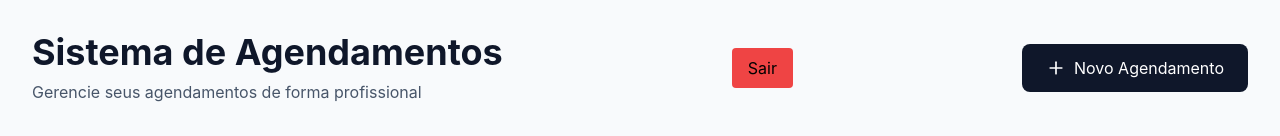
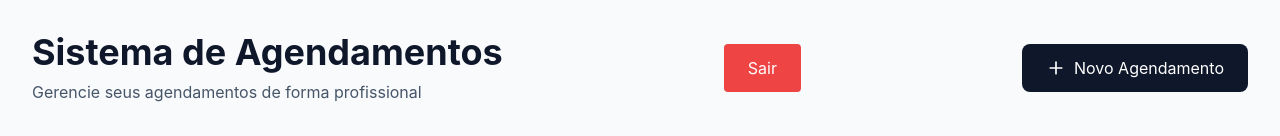
Before and after one commit to Jeffems/agendamento-system, a React (Vite) app in the folder frontend/: page / in a window 1280 px wide. Shown: the top 136 px of the page. Built offline with nearby package versions, Linux system fonts and the light colour scheme; no server answers; sample sign-in values are in the browser's storage.

Commit message:
btn sair1.0

```diff
--- a/frontend/src/pages/Agendamentos.jsx
+++ b/frontend/src/pages/Agendamentos.jsx
@@ -151,7 +151,7 @@ export default function Agendamentos() {
       <div className="max-w-7xl mx-auto px-4 sm:px-6 lg:px-8 py-8">
         {/* Header */}
         <div className="mb-8">
-          <div className="flex flex-col md:flex-row md:items-center md:justify-between gap-4">
+          <div className="flex flex-col md:flex-row md:items-center  md:justify-between gap-4">
             <div>
               <h1 className="text-4xl font-bold text-slate-900 mb-2">
                 Sistema de Agendamentos
@@ -162,7 +162,7 @@ export default function Agendamentos() {
             </div>
             <button
           onClick={logout}
-          className="bg-red-500 hover:bg-red-600 px-4 py-2 rounded"
+          className="bg-red-500  text-white flex items-center hover:bg-slate-800 px-6 py-3 rounded"
         >
           Sair
         </button>
```
